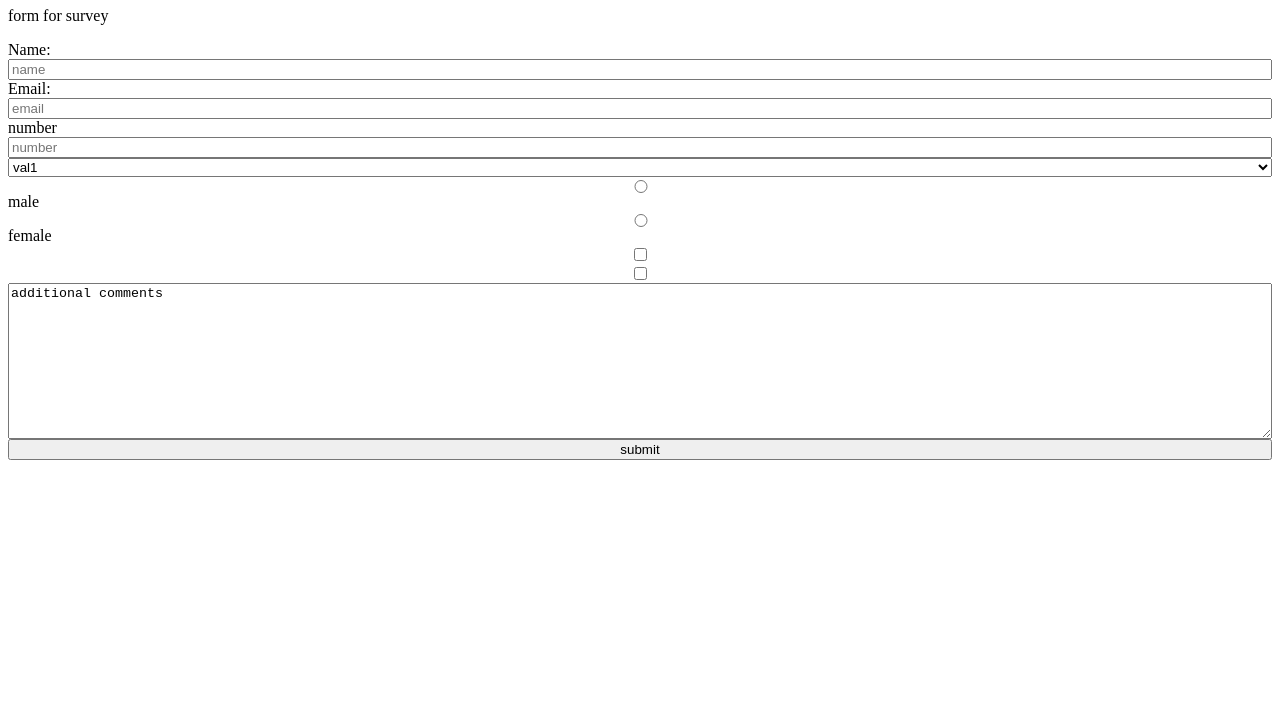
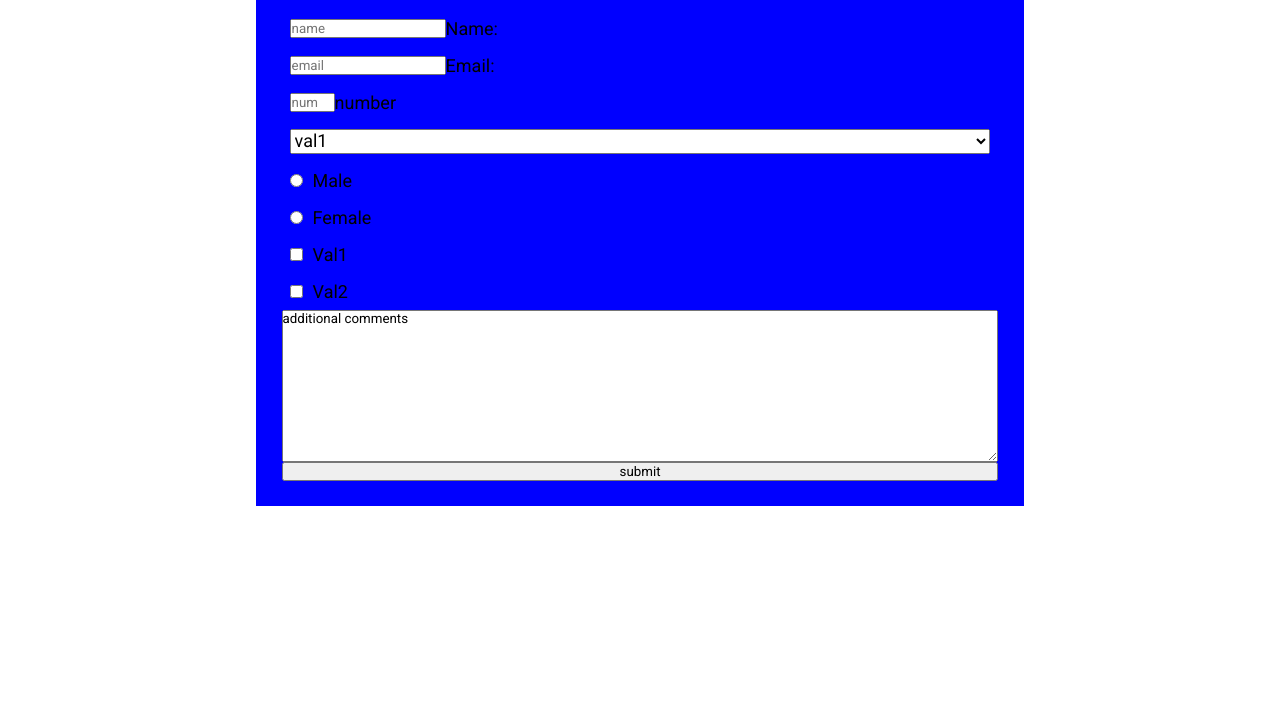
Before and after one commit to denicad1/freecodecamp, a plain HTML site: page responsive cert/survey/index.html in a window 1280 px wide. Shown: the part 73-800 px from the top of the page. Drawn offline with Linux system fonts and the light colour scheme.

Commit message:
styling survey form

```diff
--- a/responsive cert/survey/index.html
+++ b/responsive cert/survey/index.html
@@ -4,6 +4,11 @@
     <meta charset="UTF-8" />
     <meta http-equiv="X-UA-Compatible" content="IE=edge" />
     <meta name="viewport" content="width=device-width, initial-scale=1.0" />
+    <link rel="preconnect" href="https://fonts.gstatic.com" />
+    <link
+      href="https://fonts.googleapis.com/css2?family=Roboto&display=swap"
+      rel="stylesheet"
+    />
     <link rel="stylesheet" href="style.css" />
     <title>Document</title>
   </head>
@@ -11,35 +16,61 @@
     <h1 id="title">title</h1>
     <p id="description">form for survey</p>
     <form action="" id="survey-form">
-			<label for="name" id="name-label">Name:</label>
-			<input type="text" name="name" id="name" placeholder="name" required />
-			<label for="email" id="email-label">Email:</label>
+      <label for="name" id="name-label"
+        ><input
+          type="text"
+          name="name"
+          id="name"
+          placeholder="name"
+          required
+        />Name:</label
+      >
+
+      <label for="email" id="email-label">
         <input
           type="email"
           name="email"
           id="email"
           placeholder="email"
           required
-			/>
-			<label for="number" id="number-label">number</label>
-			<input
+        />Email:</label
+      >
+
+      <label for="number" id="number-label"
+        ><input
           type="number"
           name="number"
           id="number"
           placeholder="number"
           min="0"
           max="50"
-			/>
+        />number</label
+      >
+
       <select name="dropdown" id="dropdown">
         <option value="val1">val1</option>
         <option value="val2">val2</option>
       </select>
-			<input type="radio" name="gender" id="male" value="male" />
-			<label for="male">male</label>
-			<input type="radio" name="gender" id="female" value="female" />
-			<label for="female">female</label>
-			<input type="checkbox" name="val1" id="val1" value="val1" />
-			<input type="checkbox" name="val2" id="val2" value="val2" />
+
+      <label for="male"
+        ><input type="radio" name="gender" id="male" value="male" />Male</label
+      >
+
+      <label for="female"
+        ><input
+          type="radio"
+          name="gender"
+          id="female"
+          value="female"
+        />Female</label
+      >
+      <label for="val1"
+        ><input type="checkbox" name="val1" id="val1" value="val1" />Val1</label
+      >
+      <label for="val2"
+        ><input type="checkbox" name="val2" id="val2" value="val2" />Val2</label
+      >
+
       <textarea name="comms" id="comms" cols="30" rows="10">
 additional comments</textarea
       >
--- a/responsive cert/survey/style.scss
+++ b/responsive cert/survey/style.scss
@@ -1,4 +1,40 @@
-form{
+*{
+    margin: 0;
+    padding: 0;
+    box-sizing: border-box;
+    font-family: 'Roboto', sans-serif;
+}
+#survey-form{
     display: flex;
     flex-direction: column;
+    margin-left: auto;
+    margin-right: auto;
+    width: 60%;
+    background-color: blue;
+    padding: 2%;
 }
+// form label,input,select{
+//     border: 1px solid red;
+//     margin: .5rem;
+// }
+// form input[type="radio"]{
+//     margin: 0;
+//     padding: 0;
+//     display: inline;
+//     float: left;
+// }
+
+// label[for="female"],label[for="male"]{
+//     float:right;
+// }
+label,select{
+
+    display: flex;
+    align-items: center;
+    font-size: 1.125rem;
+    margin: 0.5rem;
+
+}
+input[type="radio"],input[type="checkbox"]{
+margin-right:10px ;
+}
```
Also changed, not shown: responsive cert/survey/style.css, 1 other file. Lines whose indentation alone changed are shown as unchanged.
